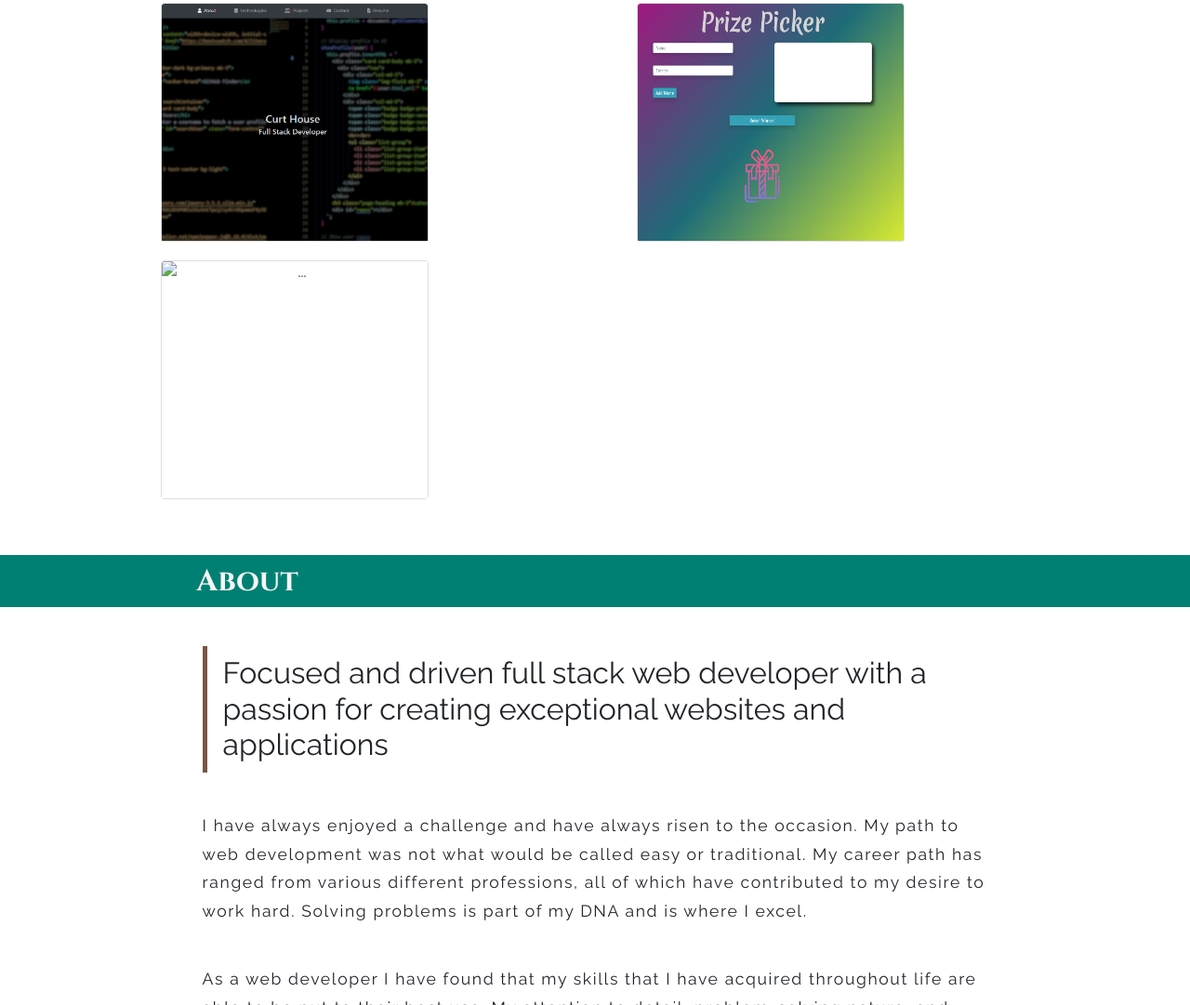
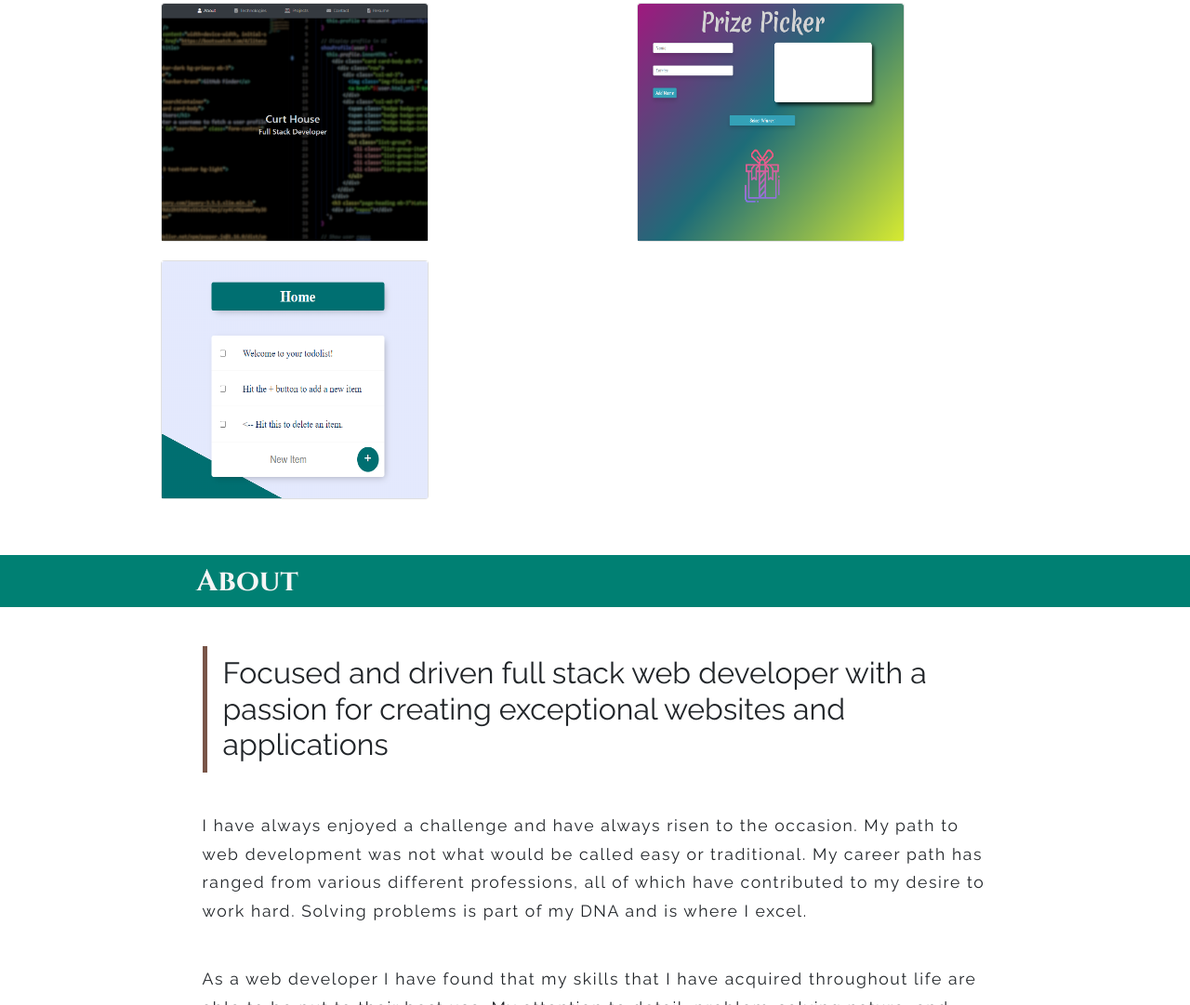
Before and after one commit to Neurum/personal-portfolio, a plain HTML site: page index.html in a window 1280 px wide. Shown: the part 2143-3224 px from the top of the page at 93% size. Drawn offline with nearby package versions, Linux system fonts and the light colour scheme.

Commit message:
Add files via upload

```diff
--- a/index.html
+++ b/index.html
@@ -196,18 +196,19 @@
                 <div class="flip-card">
                   <div class="flip-card-inner card" style="width: 18rem;">
                     <div class="flip-card-front">
-                      <img src="#" class="card-img-top" alt="..." />
+                      <img src="images/todo-list.png" class="card-img-top" alt="..." />
                     </div>
 
                     <div class="flip-card-back">
                       <h3>Technology Used</h3>
                       <ul>
-                        <li></li>
-                        <li></li>
-                        <li></li>
-                        <li></li>
+                        <li>HTML5 | CSS5</li>
+                        <li>JavaScript</li>
+                        <li>Node.js</li>
+                        <li>MongoDB / MongoDB Atlas</li>
+                        <li>Heroku</li>
                       </ul>
-                      <a href="#" class="btn btn-primary">Coming Soon</a>
+                      <a href="https://serene-sea-64908.herokuapp.com/" class="btn btn-primary">Visit Site</a>
                     </div>
                   </div>
                 </div>
```
Also changed, not shown: images/todo-list.png (added).
